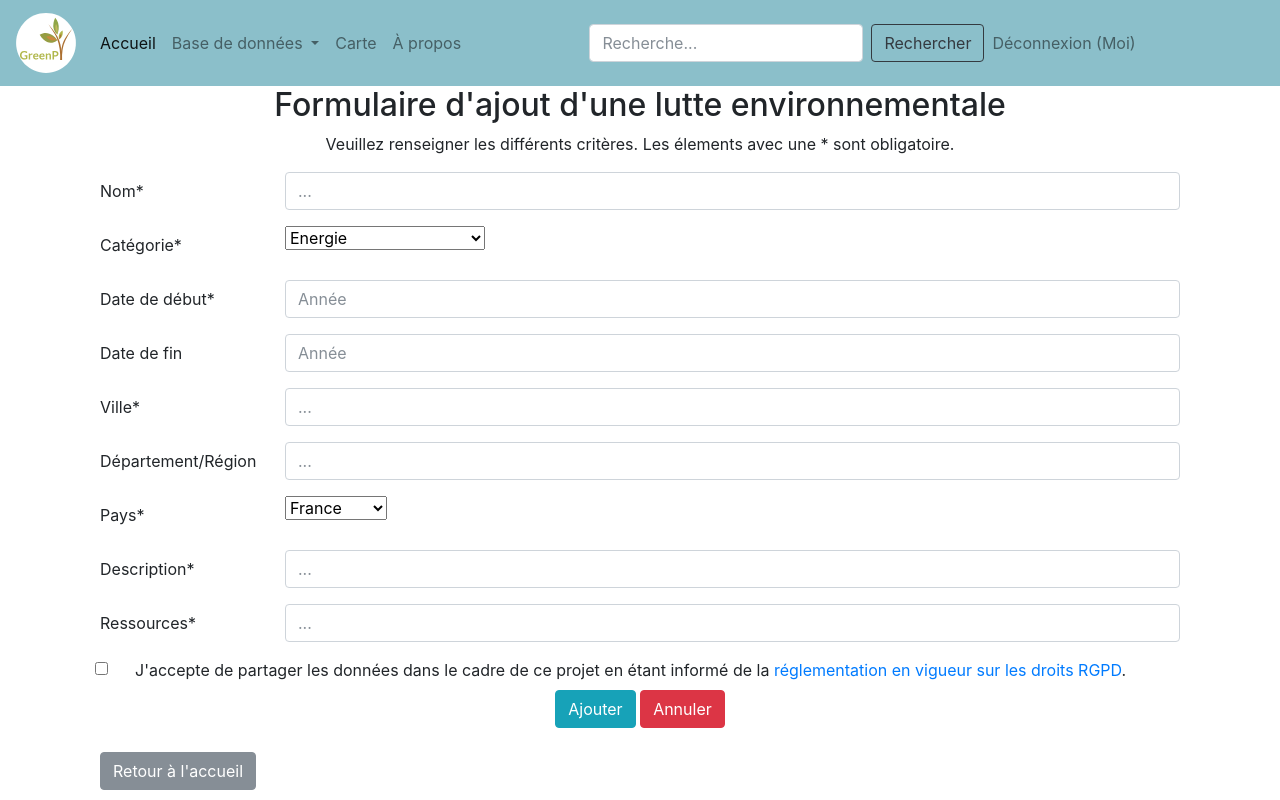
After one commit to rayondemiel/GreenPy, a Flask app: page /inscription_lutte in a window 1280 px wide. The commit adds this page. Run offline with Flask 2, Linux system fonts and the light colour scheme; a user stored in the database is signed in; data comes from the database, SQL or seed files in the repository; some libraries are stand-ins or nearby versions.

Commit message:
ajout formulaires luttes (bugs)

```diff
--- a/GreenPy/modeles/authorship.py
+++ b/GreenPy/modeles/authorship.py
@@ -18,6 +18,7 @@ class Authorship_ObjetContest(db.Model):
     authorship_objet_id = db.Column(db.Integer, db.ForeignKey('objet_contest.id'))
     authorship_user_id = db.Column(db.Integer, db.ForeignKey('user.user_id'))
     authorship_date = db.Column(db.DateTime, default=datetime.datetime.utcnow)
+    createur = db.Column(db.Text)
     #Relations
     user = db.relationship("User", back_populates="authorships_objet")
     objet_contest = db.relationship("Objet_contest", back_populates="authorships")
@@ -28,6 +29,7 @@ class Authorship_Orga(db.Model):
     authorship_orga_id = db.Column(db.Integer, db.ForeignKey('orga.id'))
     authorship_user_id = db.Column(db.Integer, db.ForeignKey('user.user_id'))
     authorship_date = db.Column(db.DateTime, default=datetime.datetime.utcnow)
+    createur = db.Column(db.Text)
     #Relations
     user = db.relationship("User", back_populates="authorships_orga")
     orga = db.relationship("Orga", back_populates="authorships")
--- a/GreenPy/routes/routes.py
+++ b/GreenPy/routes/routes.py
@@ -59,7 +59,11 @@ def index_objContest():
 @app.route("/projet_contest/<int:objContest_id>")
 def objContest(objContest_id):
     unique_contest = Objet_contest.query.get(objContest_id)
-    return render_template("pages/objet_contest.html", name="objet_contest", projet_contest=unique_contest)
+    if Objet_contest.date_fin is not None :
+        date = Objet_contest.date_fin-Objet_contest.date_debut
+    else :
+        date = "En cours"
+    return render_template("pages/objet_contest.html", name="objet_contest", projet_contest=unique_contest, date=date)
 
 #Gestion des données
 ##Militants
@@ -141,6 +145,92 @@ def modification_militant(name_id):
         erreurs=erreurs,
         updated=updated
     )
+
+#Gestion des données
+##Luttes environnementales
+
+@app.route("/inscription_lutte", methods=["GET", "POST"])
+@login_required
+def inscription_lutte():
+
+    pays = Pays.query.all()
+    categorie = Categorie.query.all()
+
+    # Ajout d'une personne
+    if request.method == "POST":
+        statut, informations = Objet_contest.ajout_lutte(
+            nom=request.form.get("nom", None),
+            categorie=Categorie.query.get(request.form["categorie"]),
+            date_debut=request.form.get("date_debut", None),
+            date_fin=request.form.get("date_fin", None),
+            ville=request.form.get("ville", None),
+            dpt=request.form.get("departement", None),
+            pays=Pays.query.get(request.form["pays"]),
+            description=request.form.get("description", None),
+            ressources=request.form.get("ressources", None)
+        )
+
+        if statut is True:
+            flash("Ajout d'une nouvelle lutte environnementale", "success")
+            return redirect("/")
+        else:
+            flash("L'ajout a échoué pour les raisons suivantes : " + ", ".join(informations), "danger")
+            return render_template("pages/ajout_lutte.html")
+    else:
+        return render_template("pages/ajout_lutte.html", pays=pays, categorie=categorie)
+
+@app.route("/projet_contest/<int:objContest_id>/update", methods=["GET", "POST"])
+@login_required
+def modification_lutte(objContest_id):
+
+    lutte = Objet_contest.query.get_or_404(objContest_id)
+    pays = Pays.query.all()
+    categorie = Categorie.query.all()
+
+    erreurs = []
+    updated = False
+
+    if request.method == "POST":
+        if not request.form.get("nom", "").strip():
+            erreurs.append("Veuillez renseigner un intitulé.")
+        if not request.form.get("date_debut", "").strip():
+            erreurs.append("Veuillez renseigner une date de début.")
+        if not request.form.get("ville", "").strip():
+            erreurs.append("Veuillez renseigner la ville.")
+
+        if not request.form.get("pays", "").strip():
+            erreurs.append("Veuillez renseigner le pays.")
+        elif not Pays.query.get(request.form["pays"]):
+            erreurs.append("Veuillez renseigner le pays.")
+        if not request.form.get("categorie", "").strip():
+            erreurs.append("Veuillez renseigner la categorie.")
+        elif not Pays.query.get(request.form["categorie"]):
+            erreurs.append("Veuillez renseigner la categorie.")
+
+
+        if not erreurs:
+            print("Faire ma modifications")
+            lutte.nom = request.form["nom"]
+            lutte.date_debut = request.form["date_debut"]
+            lutte.date_fin = request.form["date_fin"]
+            lutte.ville = request.form["ville"]
+            lutte.dpt = request.form["departement"]
+            lutte.description = request.form["description"]
+            lutte.ressources = request.form["ressources"]
+            lutte.categ_id = Categorie.query.get(request.form["categorie"])
+            lutte.pays_id = Pays.query.get(request.form["pays"])
+
+            db.session.add(lutte)
+            db.session.add(Authorship_ObjetContest(obj_contest=lutte, user=current_user))
+            db.session.commit()
+            updated = True
+    return render_template(
+        "pages/ajout_lutte.html",
+        lutte=lutte,
+        pays=pays,
+        categorie=categorie,
+        erreurs=erreurs,
+        updated=updated)
 
 #Recherche
 
--- /dev/null
+++ b/GreenPy/templates/pages/ajout_lutte.html
@@ -0,0 +1,194 @@
+{% extends "conteneur.html" %}
+
+{% block titre %}
+    {%if lutte %}| Luttes environnementales : {{lutte.nom}} | Modification {% else %} Ajout d'une lutte environnementale{% endif %}
+{% endblock %}
+
+{% block corps %}
+
+<!-- Formulaire de modification d'une page existante -->
+{% if lutte %}
+
+<div>
+    <center>
+        <h2>Modification de <b>{{lutte.nom}}</b></h2>
+        <p>Veuillez renseigner les différents critères. Les élements avec une * sont obligatoire. </p>
+    </center>
+</div>
+<form class="form" method="POST">
+    <div class="form-group row">
+      <label class="col-sm-2 col-form-label">Nom*</label>
+      <div class="col-sm-10">
+        <input type="text" class="form-control" name="nom" value="{{lutte.nom}}" required/>
+      </div>
+    </div>
+    <div class="form-group row">
+      <label for="categorie" class="col-sm-2 col-form-label">Catégorie*</label>
+      <div class="col-sm-10">
+        <select name="categorie" id="categorie" required>
+		    	{% for categ in categorie %}
+		    		<option value="{{categ.id}}" {% if categ.id == lutte.categ_id %}selected{% endif %}>
+			    		{{categ.nom}}
+			    	</option>
+		    	{% endfor %}
+        </select>
+      </div>
+    </div>
+    <div class="form-group row">
+      <label class="col-sm-2 col-form-label">Date de début*</label>
+      <div class="col-sm-10">
+        <input type="text" class="form-control" name="date_debut" value="{{lutte.date_debut}}" required/>
+      </div>
+    </div>
+    <div class="form-group row">
+      <label class="col-sm-2 col-form-label">Date de fin</label>
+      <div class="col-sm-10">
+        <input type="text" class="form-control" name="date_fin" value="{{lutte.date_fin}}"/>
+      </div>
+    </div>
+    <div class="form-group row">
+      <label class="col-sm-2 col-form-label">Ville*</label>
+      <div class="col-sm-10">
+        <input type="text" class="form-control" name="ville" value="{{lutte.ville}}" required/>
+      </div>
+    </div>
+    <div class="form-group row">
+      <label class="col-sm-2 col-form-label">Département/Région</label>
+      <div class="col-sm-10">
+        <input type="text" class="form-control" name="departement" value="{{lutte.dpt}}"/>
+      </div>
+    </div>
+    <div class="form-group row">
+      <label for="pays" class="col-sm-2 col-form-label">Pays*</label>
+      <div class="col-sm-10">
+        <select name="pays" id="pays" required>
+		    	{% for etat in pays %}
+		    		<option value="{{etat.id}}" {% if etat.id == lutte.pays_id %}selected{% endif %}>
+			    		{{etat.nom}}
+			    	</option>
+		    	{% endfor %}
+		    </select>
+      </div>
+    </div>
+    <div class="form-group row">
+      <label class="col-sm-2 col-form-label">Description*</label>
+      <div class="col-sm-10">
+        <input type="text" class="form-control" name="description" value="{{lutte.description}}"/>
+      </div>
+    </div>
+    <div class="form-group row">
+      <label class="col-sm-2 col-form-label">Ressources bibliographiques</label>
+      <div class="col-sm-10">
+        <input type="text" class="form-control" name="ressources" value="{{lutte.ressources}}"/>
+      </div>
+    </div>
+<!-- ajout d'une notification de succès -->
+    {% if updated %}
+            <div class="alert alert-success">
+                <p>Nous vous remercions pour votre contribution concernant la page {{lutte.nom}} !</p>
+                <p><a href="{{url_for('objContest', objContest_id=lutte.id)}}">Retour à la page</a></p>
+            </div>
+        {% endif %}
+
+{% else %}
+ <!-- Formulaire de création d'une personne activiste -->
+<div>
+    <center>
+        <h2>Formulaire d'ajout d'une lutte environnementale</h2>
+        <p>Veuillez renseigner les différents critères. Les élements avec une * sont obligatoire.</p>
+    </center>
+</div>
+<form class="form" method="POST" action="{{url_for('inscription_lutte')}}">
+    <div class="form-group row">
+      <label class="col-sm-2 col-form-label">Nom*</label>
+      <div class="col-sm-10">
+        <input type="text" class="form-control" name="nom" placeholder="..." required/>
+      </div>
+    </div>
+    <div class="form-group row">
+      <label for="categorie" class="col-sm-2 col-form-label">Catégorie*</label>
+      <div class="col-sm-10">
+        <select name="categorie" id="categorie" required>
+		    	{% for categ in categorie %}
+		    		<option value="{{categ.id}}">
+			    		{{categ.nom}}
+			    	</option>
+		    	{% endfor %}
+        </select>
+      </div>
+    </div>
+    <div class="form-group row">
+      <label class="col-sm-2 col-form-label">Date de début*</label>
+      <div class="col-sm-10">
+        <input type="text" class="form-control" name="date_debut" placeholder="Année" required/>
+      </div>
+    </div>
+    <div class="form-group row">
+      <label class="col-sm-2 col-form-label">Date de fin</label>
+      <div class="col-sm-10">
+        <input type="text" class="form-control" name="date_fin" placeholder="Année"/>
+      </div>
+    </div>
+    <div class="form-group row">
+      <label class="col-sm-2 col-form-label">Ville*</label>
+      <div class="col-sm-10">
+        <input type="text" class="form-control" name="ville" placeholder="..." required/>
+      </div>
+    </div>
+    <div class="form-group row">
+      <label class="col-sm-2 col-form-label">Département/Région</label>
+      <div class="col-sm-10">
+        <input type="text" class="form-control" name="departement" placeholder="..."/>
+      </div>
+    </div>
+    <div class="form-group row">
+      <label for="pays" class="col-sm-2 col-form-label">Pays*</label>
+      <div class="col-sm-10">
+        <select name="pays" id="pays" required>
+		    	{% for etat in pays %}
+		    		<option value="{{etat.id}}">
+			    		{{etat.nom}}
+			    	</option>
+		    	{% endfor %}
+		    </select>
+      </div>
+    </div>
+    <div class="form-group row">
+      <label class="col-sm-2 col-form-label">Description*</label>
+      <div class="col-sm-10">
+        <input type="text" class="form-control" name="description" placeholder="..."/>
+      </div>
+    </div>
+    <div class="form-group row">
+      <label class="col-sm-2 col-form-label">Ressources*</label>
+      <div class="col-sm-10">
+        <input type="text" class="form-control" name="ressources" placeholder="..."/>
+      </div>
+    </div>
+
+{% endif%}
+<!-- Base du formulaire -->
+     <div class="col-12">
+    <div class="form-check">
+      <input class="form-check-input" type="checkbox" value="" id="invalidCheck" required/>
+      <label class="form-check-label" for="invalidCheck">
+        J'accepte de partager les données dans le cadre de ce projet en étant informé de la <a href="https://www.cnil.fr/fr/reglement-europeen-protection-donnees" target="_blank"  rel="noreferrer noopener">réglementation en vigueur sur les droits RGPD</a>.
+      </label>
+      <div class="invalid-feedback">
+        Vous devez accepter les conditions.
+      </div>
+    </div>
+  </div>
+
+
+        <center>
+      <div>
+        {% if lutte %} <button type="submit" class="btn btn-info">Modifier</button> {% else %}<button type="submit" class="btn btn-info">Ajouter</button>{% endif %}
+        <a class="btn btn-danger" role="button" href="{{url_for('index_objContest')}}">Annuler</a>
+      </div>
+    </center>
+</form>
+
+<br/>
+<div><a class="btn btn-secondary" role="button" href="{{url_for('accueil')}}">Retour à l'accueil</a></div>
+{% endblock %}
--- a/GreenPy/templates/pages/ajout_militant.html
+++ b/GreenPy/templates/pages/ajout_militant.html
@@ -144,10 +144,10 @@
     <div class="form-check">
       <input class="form-check-input" type="checkbox" value="" id="invalidCheck" required/>
       <label class="form-check-label" for="invalidCheck">
-        J'accepte de partager les données dans le cadre de projet en étant informé de la <a href="https://www.cnil.fr/fr/reglement-europeen-protection-donnees" target="_blank"  rel="noreferrer noopener">réglementation en vigueur sur les droits RGPD</a>.
+        J'accepte de partager les données dans le cadre de ce projet en étant informé de la <a href="https://www.cnil.fr/fr/reglement-europeen-protection-donnees" target="_blank"  rel="noreferrer noopener">réglementation en vigueur sur les droits RGPD</a>.
       </label>
       <div class="invalid-feedback">
-        You must agree before submitting.
+        Vous devez accepter les conditions.
       </div>
     </div>
   </div>
@@ -162,5 +162,5 @@
 </form>
 
 <br/>
-<div><a class="btn btn-secondary" role="button"href="{{url_for('accueil')}}">Retour à l'accueil</a></div>
+<div><a class="btn btn-secondary" role="button" href="{{url_for('accueil')}}">Retour à l'accueil</a></div>
 {% endblock %}
--- a/GreenPy/templates/pages/militant.html
+++ b/GreenPy/templates/pages/militant.html
@@ -16,7 +16,7 @@
                         <dt>Date de naissance</dt><dd>{{militant.date_naissance}}</dd>
                         <dt>Date de décès</dt><dd>{{militant.date_deces}}</dd>
                         <dt>Lieu de naisssance</dt><dd>{{militant.ville_naissance}}</dd>
-                        <dt>Pays de naissance</dt><dd>{{militant.pays_naissance}}</dd>
+                        <dt>Pays de naissance</dt><dd>{{militant.pays.nom}}</dd>
                         <dt>Profession</dt><dd>{{militant.profession}}</dd>
                         <dt>Biographie</dt><dd>{{militant.biographie}}</dd>
                     </dl>
```
Also changed, not shown: GreenPy/modeles/donnees.py (+47 -3 lines), GreenPy/templates/pages/objet_contest.html (+29 -8 lines), GreenPy/data/env.db.
